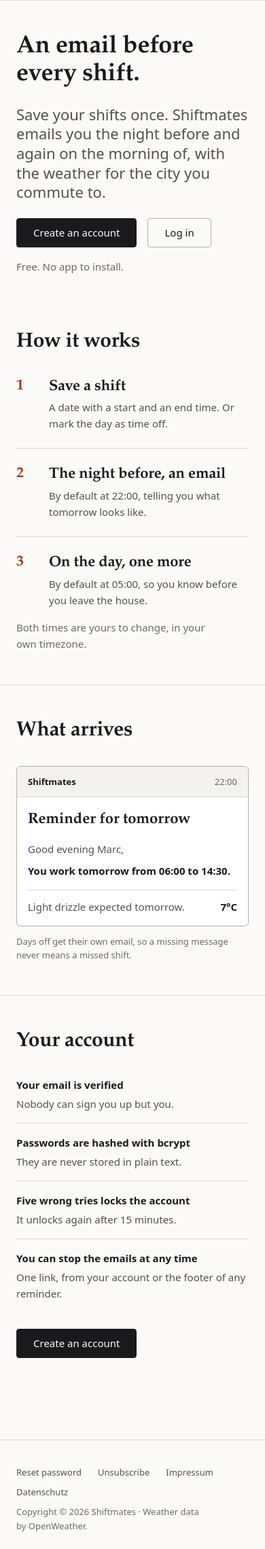
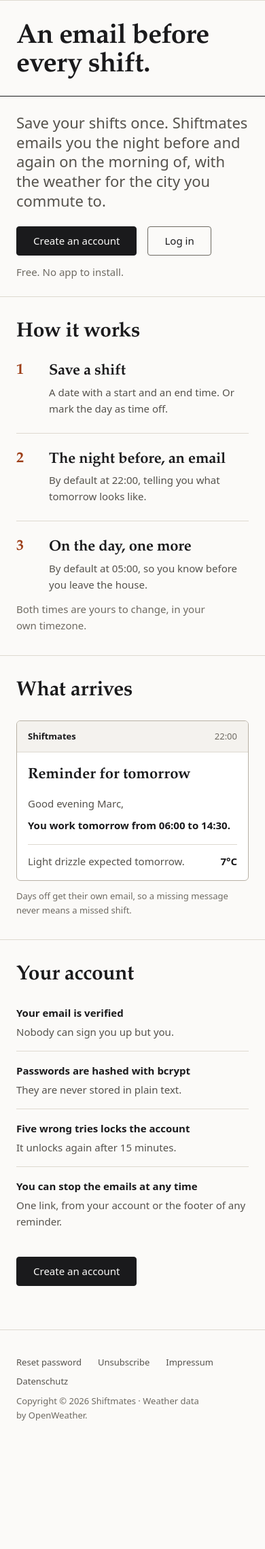
Before and after one commit to AntonB1608/schichtplan-online, a Flask app: page / in a window 390 px wide. Shown: the part 59-2338 px from the top of the page at 68% size. After the commit the page ends 2149 px from the top, so only its background shows below. Run offline with Flask 3, Linux system fonts and the light colour scheme; some libraries are stand-ins or nearby versions.

Commit message:
feat: set the site on one left edge with a masthead opening
The page had one narrow column applied uniformly, so nothing had hierarchy and
wide screens showed a phone layout floating in the middle. Widen the shell to
58rem and hang everything off its left edge instead, capping line length per
element rather than re-centring narrower boxes.

- Homepage sections become a spread: heading in the left margin, content right
- Hero is a masthead — one sentence at 4.25rem over a full-ink rule, with the
  explanation and the buttons side by side beneath it
- Close the unruled 120px gap between the hero and the first section
- First table column hangs on the same left edge as the heading above it
- Ghost button border was near invisible at --rule-strong

```diff
--- a/static/css/main.css
+++ b/static/css/main.css
@@ -1,8 +1,9 @@
 /* Shiftmates
    ---------------------------------------------------------------------------
-   A utility, not a product launch. The page is set like a document: one column,
-   left aligned, separated by rules rather than by cards floating on shadows.
-   Headings are set in a serif so the page reads as written rather than assembled.
+   The page is set like a printed spread. Everything hangs off one left edge, and
+   only the line length changes: headings run wide, prose stops at 36rem. Rules
+   divide the page instead of cards floating on shadows, and every rule sits on
+   the same padding box so they all start and end on the same two verticals.
 
    1 Tokens · 2 Base · 3 Type · 4 Layout · 5 Nav · 6 Buttons · 7 Forms
    8 Tables · 9 Feedback · 10 Notice · 11 Home · 12 Footer · 13 Legal · 14 Print
@@ -19,13 +20,14 @@
           "Helvetica Neue", Arial, sans-serif;
   --mono: ui-monospace, SFMono-Regular, Menlo, Consolas, monospace;
 
-  /* Type — six steps, nothing outside this list */
+  /* Type — seven steps, nothing outside this list */
   --fs-1: 0.8125rem;
   --fs-2: 0.9375rem;
   --fs-3: 1.0625rem;
   --fs-4: 1.375rem;
   --fs-5: 1.875rem;
   --fs-6: clamp(2.25rem, 5vw, 3.25rem);
+  --fs-7: clamp(2.5rem, 6.5vw, 4.25rem);
 
   --lh-tight: 1.12;
   --lh-snug: 1.3;
@@ -45,7 +47,11 @@
   --r: 4px;
   --r-lg: 6px;
 
-  --wrap: 42rem;
+  /* One shell for every page so the nav, the headings and the footer share a
+     left edge. Content inside is capped separately — that is where the
+     hierarchy comes from, not from re-centring narrower boxes. */
+  --wrap: 58rem;
+  --column: 44rem;
   --measure: 36rem;
   --nav-h: 3.25rem;
 }
@@ -194,7 +200,9 @@ a:hover { color: var(--accent-hover); }
   padding-inline: var(--sp-5);
 }
 
-.wrap-read { max-width: var(--wrap); }
+/* Long documents keep the shell's left edge but a shorter line length, so the
+   rules under their headings stay in proportion to the text they introduce. */
+.wrap-read > * { max-width: var(--column); }
 
 .page-head { padding-top: var(--sp-7); margin-bottom: var(--sp-6); }
 .page-head h2 { margin-bottom: var(--sp-1); }
@@ -203,12 +211,27 @@ a:hover { color: var(--accent-hover); }
 .stack-lg > * + * { margin-top: var(--sp-6); }
 
 /* Sections are divided by a rule, not by alternating background colours. */
-.section { padding-block: var(--sp-8); }
-.section + .section { border-top: 1px solid var(--rule); }
+.section { padding-block: var(--sp-7); }
+.section + .section,
+.hero + .section { border-top: 1px solid var(--rule); }
 
-.section-head { margin-bottom: var(--sp-6); }
+.section-head { margin-bottom: var(--sp-5); }
 .section-head h2 { margin-bottom: var(--sp-2); }
 .section-head p { margin-bottom: 0; }
+
+.section-body > * + * { margin-top: var(--sp-5); }
+
+/* Wide enough for the heading to leave the text and stand in the margin. The
+   section then reads as a spread: label on the left, substance on the right. */
+@media (min-width: 62em) {
+  .section {
+    display: grid;
+    grid-template-columns: 15rem minmax(0, 1fr);
+    gap: var(--sp-7);
+    align-items: start;
+  }
+  .section-head { margin-bottom: 0; }
+}
 
 /* 5 · Nav ================================================================= */
 
@@ -285,7 +308,7 @@ a:hover { color: var(--accent-hover); }
 
 .btn-ghost {
   background: transparent;
-  border-color: var(--rule-strong);
+  border-color: var(--ink-3);
   color: var(--ink);
 }
 .btn-ghost:hover { background: transparent; border-color: var(--ink); color: var(--ink); }
@@ -404,7 +427,7 @@ form .btn-block { margin-top: var(--sp-5); }
 
 /* 8 · Tables ============================================================== */
 
-.table-card { margin-block: var(--sp-5); }
+.table-card { margin-block: var(--sp-5); max-width: var(--column); }
 
 table {
   width: 100%;
@@ -430,9 +453,14 @@ tbody td {
 
 tbody tr:last-child td { border-bottom: none; }
 
+/* The first column hangs on the same left edge as the heading above it. */
+thead th:first-child, tbody td:first-child { padding-left: 0; }
+thead th:last-child, tbody td:last-child { padding-right: 0; }
+
 td.is-right { text-align: right; width: 1%; white-space: nowrap; }
 
 .empty-state {
+  max-width: var(--column);
   padding: var(--sp-6) 0;
   border-top: 1px solid var(--rule);
   border-bottom: 1px solid var(--rule);
@@ -478,6 +506,7 @@ td.is-right { text-align: right; width: 1%; white-space: nowrap; }
 .flash-wrap { margin-top: var(--sp-5); }
 
 .alert {
+  max-width: var(--column);
   margin-bottom: var(--sp-4);
   padding: var(--sp-3) var(--sp-4);
   border-left: 3px solid;
@@ -542,14 +571,41 @@ td.is-right { text-align: right; width: 1%; white-space: nowrap; }
 
 /* 11 · Home =============================================================== */
 
+/* The masthead. One sentence at the largest size on the site, a rule under it
+   in full ink, then the explanation and the way in sitting side by side. */
 .hero { padding-block: var(--sp-8) var(--sp-7); }
 
-.hero h1 { margin-bottom: var(--sp-5); }
+.hero-name {
+  padding-bottom: var(--sp-5);
+  border-bottom: 1px solid var(--ink);
+}
 
-.hero .lede { max-width: var(--measure); }
+.hero-name h1 {
+  font-size: var(--fs-7);
+  line-height: 1.05;
+  letter-spacing: -0.02em;
+  margin: 0;
+}
+
+.hero-foot {
+  padding-top: var(--sp-5);
+  display: grid;
+  gap: var(--sp-5);
+}
+
+@media (min-width: 52em) {
+  .hero-foot {
+    grid-template-columns: minmax(0, 1fr) auto;
+    gap: var(--sp-7);
+    align-items: start;
+  }
+}
+
+.hero-foot .lede { margin: 0; max-width: 28rem; }
+.hero-actions .btn-row { margin-top: 0; }
 
 .hero-note {
-  margin-top: var(--sp-4);
+  margin-top: var(--sp-3);
   font-size: var(--fs-2);
   color: var(--ink-3);
 }
@@ -665,7 +721,7 @@ td.is-right { text-align: right; width: 1%; white-space: nowrap; }
 
 footer {
   flex-shrink: 0;
-  margin-top: var(--sp-8);
+  margin-top: var(--sp-6);
   border-top: 1px solid var(--rule);
   padding-block: var(--sp-5);
   font-size: var(--fs-1);
@@ -754,7 +810,7 @@ footer p {
 @media (max-width: 40em) {
   .navbar { padding-block: var(--sp-3); }
   .navbar-links { gap: var(--sp-4); }
-  .section { padding-block: var(--sp-7); }
-  .hero { padding-block: var(--sp-7) var(--sp-6); }
+  .section { padding-block: var(--sp-6); }
+  .hero { padding-block: var(--sp-6) var(--sp-5); }
   .field-row { flex-direction: column; gap: 0; }
 }
--- a/templates/homepage.html
+++ b/templates/homepage.html
@@ -5,17 +5,24 @@
 
 {% block content %}
 
-<header class="hero wrap">
+<header class="hero">
+  <div class="wrap hero-name">
     <h1>An email before every shift.</h1>
+  </div>
+
+  <div class="wrap hero-foot">
     <p class="lede">
       Save your shifts once. Shiftmates emails you the night before and again on
       the morning of, with the weather for the city you commute to.
     </p>
+    <div class="hero-actions">
       <div class="btn-row">
         <a href="/register" class="btn">Create an account</a>
         <a href="/login" class="btn btn-ghost">Log in</a>
       </div>
       <p class="hero-note">Free. No app to install.</p>
+    </div>
+  </div>
 </header>
 
 <section class="section wrap">
@@ -23,6 +30,7 @@
     <h2>How it works</h2>
   </div>
 
+  <div class="section-body">
     <ol class="steps">
       <li>
         <h3>Save a shift</h3>
@@ -39,6 +47,7 @@
     </ol>
 
     <p class="hero-note">Both times are yours to change, in your own timezone.</p>
+  </div>
 </section>
 
 <section class="section wrap">
@@ -46,6 +55,7 @@
     <h2>What arrives</h2>
   </div>
 
+  <div class="section-body">
     <article class="mail">
       <div class="mail-bar">
         <span class="mail-from">Shiftmates</span>
@@ -65,6 +75,7 @@
     <p class="mail-caption">
       Days off get their own email, so a missing message never means a missed shift.
     </p>
+  </div>
 </section>
 
 <section class="section wrap">
@@ -72,6 +83,7 @@
     <h2>Your account</h2>
   </div>
 
+  <div class="section-body">
     <dl class="trust">
       <div>
         <dt>Your email is verified</dt>
@@ -94,6 +106,7 @@
     <div class="btn-row">
       <a href="/register" class="btn">Create an account</a>
     </div>
+  </div>
 </section>
 
 {% endblock %}
```
Lines whose indentation alone changed are shown as unchanged.
